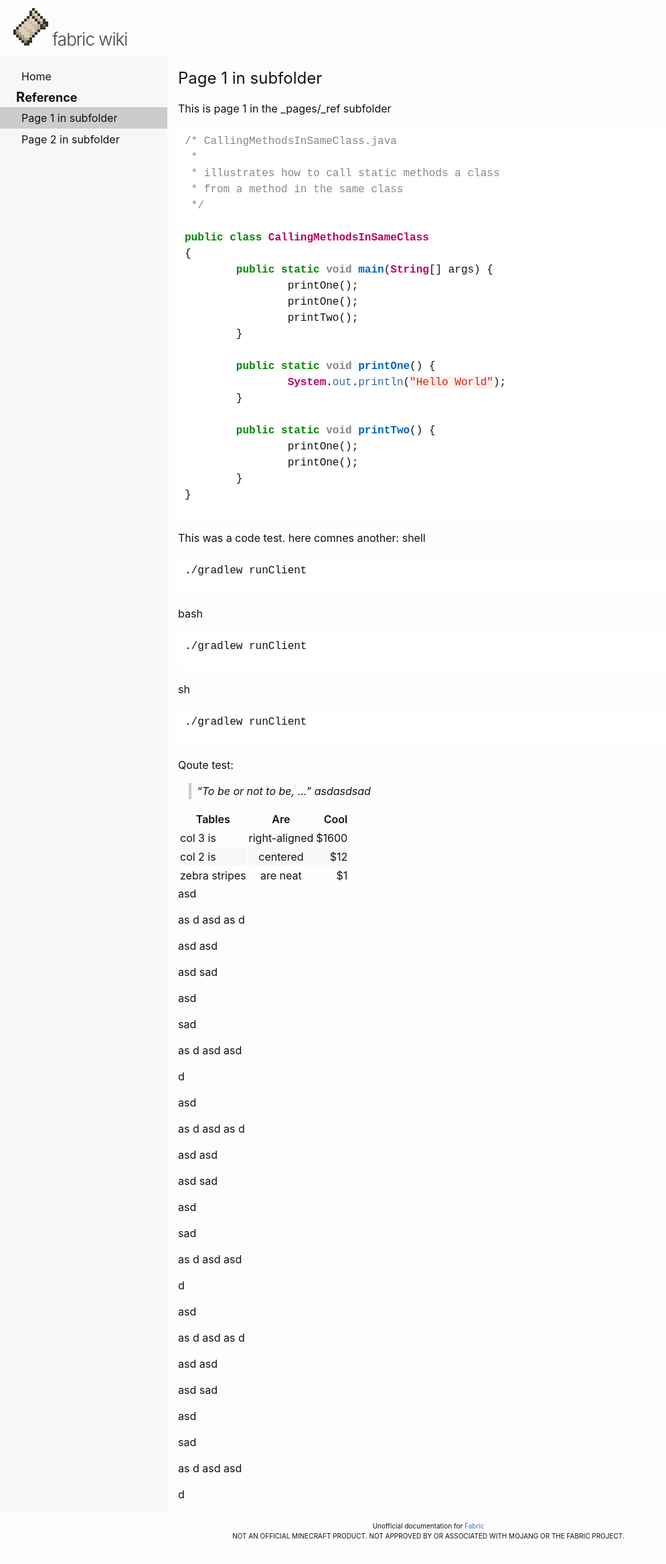
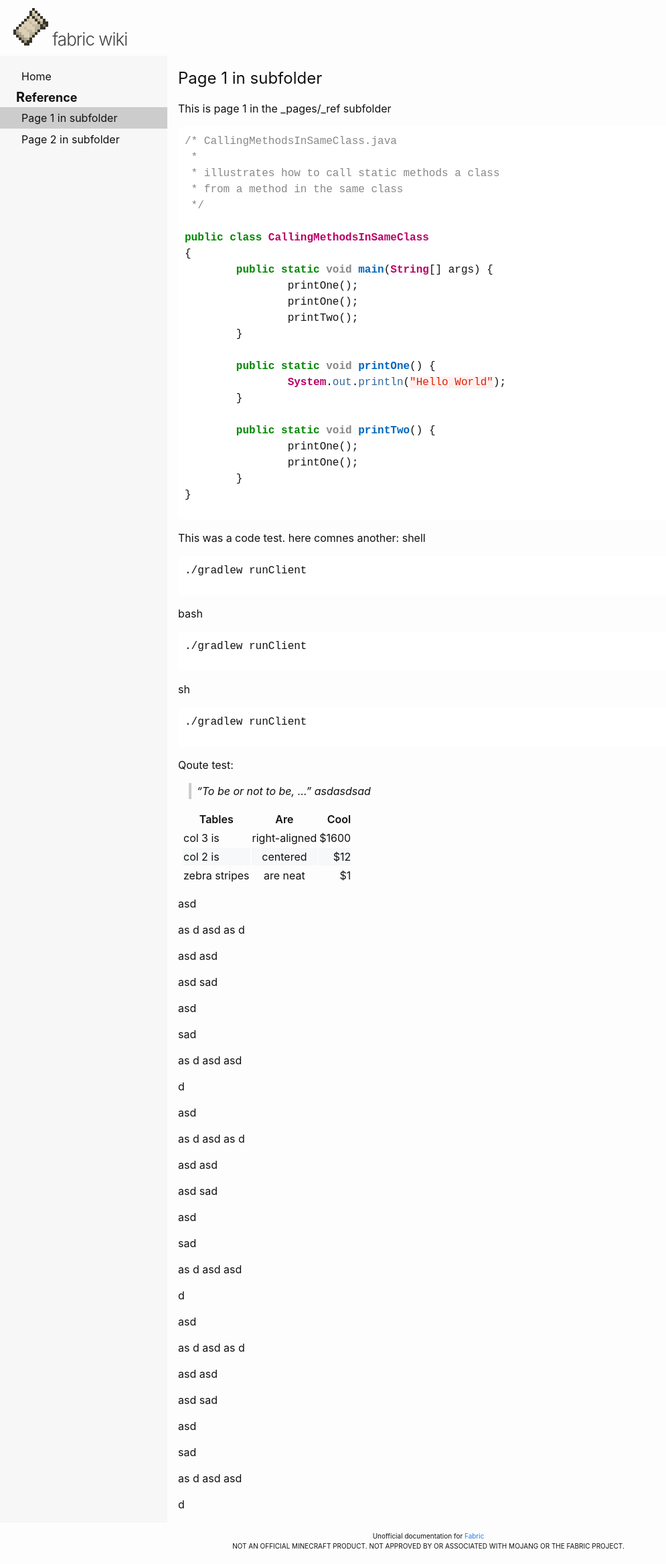
Before and after one commit to CottonMC/Wiki, a Jekyll site: the page built from _pages/_ref/Page1sub.md, in a window 1280 px wide. Shown: the whole page at 67% size, without its empty margins (0-995 px from the left). Built offline with Jekyll 4.4.1, drawn with Linux system fonts in a browser that asks for light colours.

Commit message:
more table stuff

```diff
--- a/css/main.css
+++ b/css/main.css
@@ -55,6 +55,10 @@ a:hover {
 /**
  * TABLES
  */
+ table {
+     margin: 5px;
+     margin-bottom: 15px;
+ }
 th {
     font-weight: 600;
 }
```
